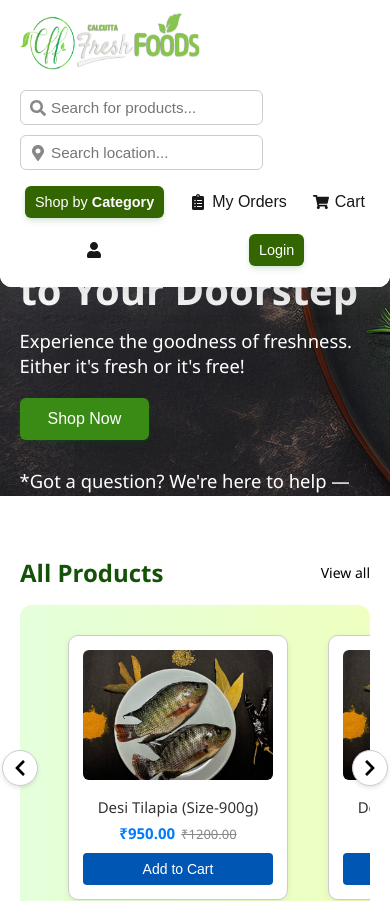
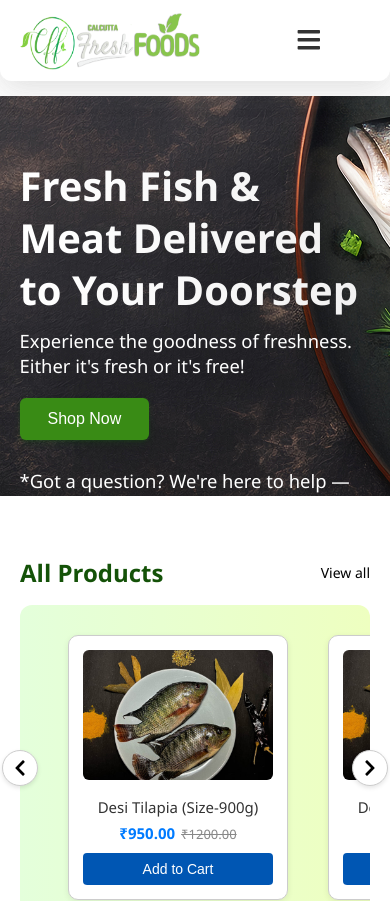
Before and after one commit to Srotoswini/cff-git, a Next.js app: page / in a window 390 px wide. Shown: the top 901 px of the page. Built offline with nearby package versions, Linux system fonts and the light colour scheme.

Commit message:
nav resp

```diff
--- a/src/components/Navbar.jsx
+++ b/src/components/Navbar.jsx
@@ -10,29 +10,30 @@ import {
   FaShoppingCart,
   FaUser,
   FaClipboardList,
+  FaBars,
+  FaTimes,
 } from "react-icons/fa";
 
 export default function Navbar() {
   const router = useRouter();
   const [showDropdown, setShowDropdown] = useState(false);
+  const [mobileMenuOpen, setMobileMenuOpen] = useState(false);
 
-  const toggleDropdown = () => {
-    setShowDropdown(!showDropdown);
-  };
+  const toggleDropdown = () => setShowDropdown(!showDropdown);
+  const toggleMobileMenu = () => setMobileMenuOpen(!mobileMenuOpen);
 
   const handleCategoryClick = (category) => {
     router.push(`/category?type=${encodeURIComponent(category)}`);
-    setShowDropdown(false); // Close dropdown after navigation
+    setShowDropdown(false);
+    setMobileMenuOpen(false);
   };
 
-  const handleLoginClick = () => {
-    router.push("/login");
-  };
+  const handleLoginClick = () => router.push("/login");
 
   return (
     <header className={styles.navbar}>
       <div className={styles.navContent}>
-        {/* Logo */}
+        {/* Logo and Hamburger */}
         <div className={styles.leftGroup}>
           <Image
             src="/logo.png"
@@ -43,9 +44,18 @@ export default function Navbar() {
             onClick={() => router.push("/")}
             style={{ cursor: "pointer" }}
           />
+          <button
+            className={styles.hamburger}
+            onClick={toggleMobileMenu}
+            aria-label={mobileMenuOpen ? "Close menu" : "Open menu"}
+            role="button"
+          >
+            {mobileMenuOpen ? <FaTimes /> : <FaBars />}
+          </button>
         </div>
 
-        {/* Search & Location */}
+        {/* Desktop Nav */}
+        <div className={`${styles.desktopMenu}`}>
           <div className={styles.centerGroup}>
             <div className={styles.searchWrapper}>
               <FaSearch className={styles.inputIcon} />
@@ -65,14 +75,11 @@ export default function Navbar() {
             </div>
           </div>
 
-        {/* Right Group */}
           <div className={styles.rightGroup}>
-          {/* Category Dropdown */}
             <div className={styles.categoryWrapper}>
               <button className={styles.categoryButton} onClick={toggleDropdown}>
                 Shop by <strong>Category</strong>
               </button>
-
               {showDropdown && (
                 <ul className={styles.dropdown}>
                   {[
@@ -89,36 +96,68 @@ export default function Navbar() {
                 </ul>
               )}
             </div>
-
-          <div
-  className={styles.navItem}
-  onClick={() => router.push("/myorder")}
-  style={{ cursor: "pointer" }}
->
+            <div className={styles.navItem} onClick={() => router.push("/myorder")}>
               <FaClipboardList className={styles.icon} /> My Orders
             </div>
-
-<div
-  className={styles.navItem}
-  onClick={() => router.push("/mycart")}
-  style={{ cursor: "pointer" }}
->
+            <div className={styles.navItem} onClick={() => router.push("/mycart")}>
               <FaShoppingCart className={styles.icon} /> Cart
             </div>
-
-          <div
-            className={styles.navItem}
-            onClick={() => router.push("/profile")}
-            style={{ cursor: "pointer" }}
-          >
+            <div className={styles.navItem} onClick={() => router.push("/profile")}>
               <FaUser className={styles.icon} />
             </div>
-
             <button className={styles.loginButton} onClick={handleLoginClick}>
               Login
             </button>
           </div>
         </div>
+
+        {/* Mobile Dropdown Menu */}
+        {mobileMenuOpen && (
+          <div className={styles.mobileMenu}>
+            <div className={styles.searchWrapper}>
+              <FaSearch className={styles.inputIcon} />
+              <input type="text" placeholder="Search for products..." className={styles.searchInput} />
+            </div>
+            <div className={styles.searchWrapper}>
+              <FaMapMarkerAlt className={styles.inputIcon} />
+              <input type="text" placeholder="Search location..." className={styles.searchInput} />
+            </div>
+
+            <div className={styles.categoryWrapper}>
+              <button className={styles.categoryButton} onClick={toggleDropdown}>
+                Shop by <strong>Category</strong>
+              </button>
+              {showDropdown && (
+                <ul className={styles.dropdown}>
+                  {[
+                    "Exclusive Fish & Meat",
+                    "Fish & Seafood",
+                    "Mutton",
+                    "Poultry",
+                    "Steak & Fillets",
+                  ].map((cat) => (
+                    <li key={cat} onClick={() => handleCategoryClick(cat)}>
+                      {cat}
+                    </li>
+                  ))}
+                </ul>
+              )}
+            </div>
+            <div className={styles.navItem} onClick={() => router.push("/myorder")}>
+              <FaClipboardList className={styles.icon} /> My Orders
+            </div>
+            <div className={styles.navItem} onClick={() => router.push("/mycart")}>
+              <FaShoppingCart className={styles.icon} /> Cart
+            </div>
+            <div className={styles.navItem} onClick={() => router.push("/profile")}>
+              <FaUser className={styles.icon} /> Profile
+            </div>
+            <button className={styles.loginButton} onClick={handleLoginClick}>
+              Login
+            </button>
+          </div>
+        )}
+      </div>
     </header>
   );
 }
--- a/src/components/Navbar.module.css
+++ b/src/components/Navbar.module.css
@@ -20,11 +20,14 @@
   justify-content: space-between;
   flex-wrap: wrap;
   gap: 1rem;
+  width: 100%;
 }
 
 .leftGroup {
   flex: 1;
   padding: 0 20px;
+  display: flex;
+  align-items: center;
 }
 
 .centerGroup {
@@ -132,7 +135,63 @@
   background-color: #1f4204;
 }
 
+/* ✅ Hamburger and Mobile Styles */
+.hamburger {
+  display: none;
+  background: none;
+  border: none;
+  font-size: 1.6rem;
+  cursor: pointer;
+  color: #333;
+  margin-left: auto;
+}
+
+.mobileMenu {
+  display: none;
+  width: 100%;
+  padding: 1rem 1.5rem;
+  background: #ffffff;
+  border-top: 1px solid #eee;
+  animation: slideDown 0.3s ease-in-out;
+  flex-direction: column;
+  gap: 12px;
+}
+
+@keyframes slideDown {
+  from {
+    opacity: 0;
+    transform: translateY(-10%);
+  }
+  to {
+    opacity: 1;
+    transform: translateY(0);
+  }
+}
+
+.desktopMenu {
+  display: flex;
+  width: 100%;
+}
+
 /* ✅ RESPONSIVE STYLES */
+@media (min-width: 1300px) {
+  .navContent {
+    flex-wrap: nowrap;
+  }
+
+  .leftGroup {
+    justify-content: flex-start;
+  }
+
+  .centerGroup {
+    justify-content: center;
+  }
+
+  .rightGroup {
+    justify-content: flex-end;
+  }
+}
+
 @media (max-width: 1024px) {
   .centerGroup {
     flex: 100%;
@@ -149,6 +208,19 @@
 }
 
 @media (max-width: 768px) {
+  .hamburger {
+    display: flex;
+    margin-left: 14rem;
+  }
+
+  .desktopMenu {
+    display: none;
+  }
+
+  .mobileMenu {
+    display: flex;
+  }
+
   .navContent {
     flex-direction: column;
     align-items: flex-start;
@@ -186,11 +258,21 @@
   }
 
   .navItem {
-    justify-content: center;
+    justify-content: flex-start;
+  }
+
+  .categoryButton,
+  .loginButton {
+    width: 100%;
+    text-align: left;
   }
 }
 
 @media (max-width: 480px) {
+  .hamburger {
+    display: flex;
+    margin-left: 6rem;
+  }
   .searchWrapper {
     max-width: 100%;
   }
```
Lines whose indentation alone changed are shown as unchanged.
